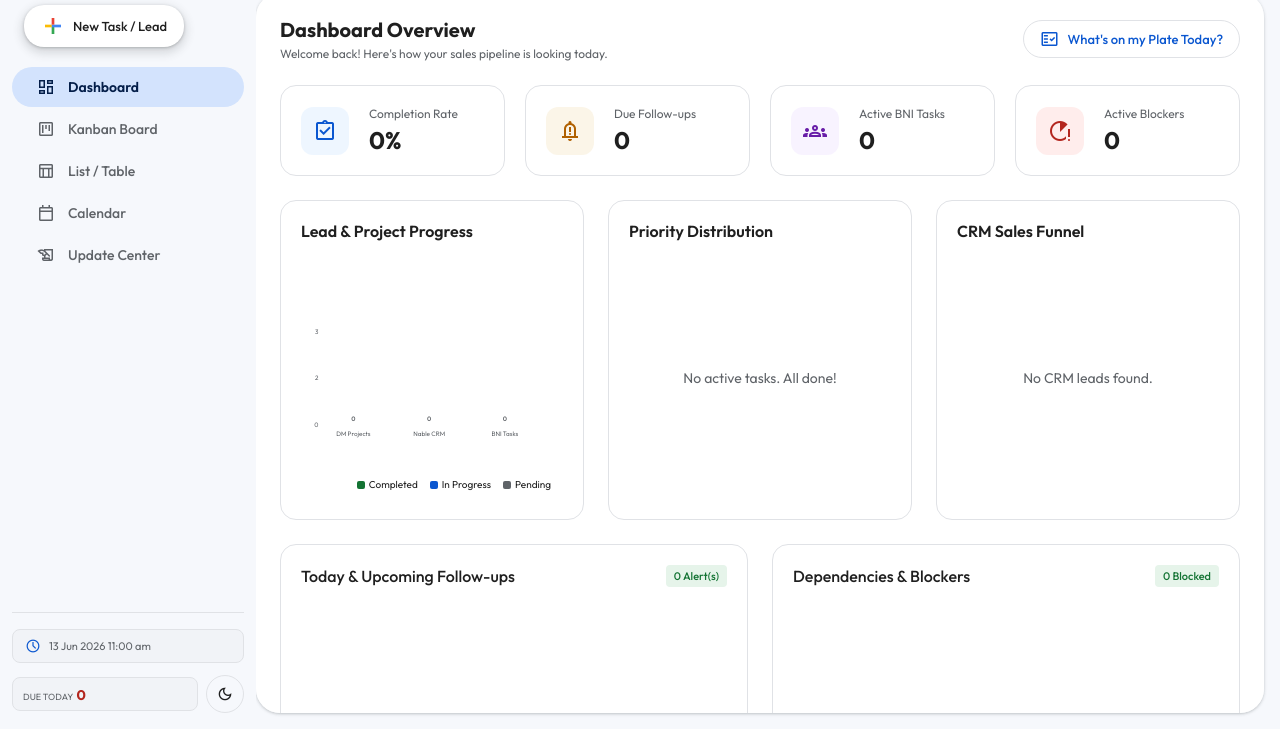
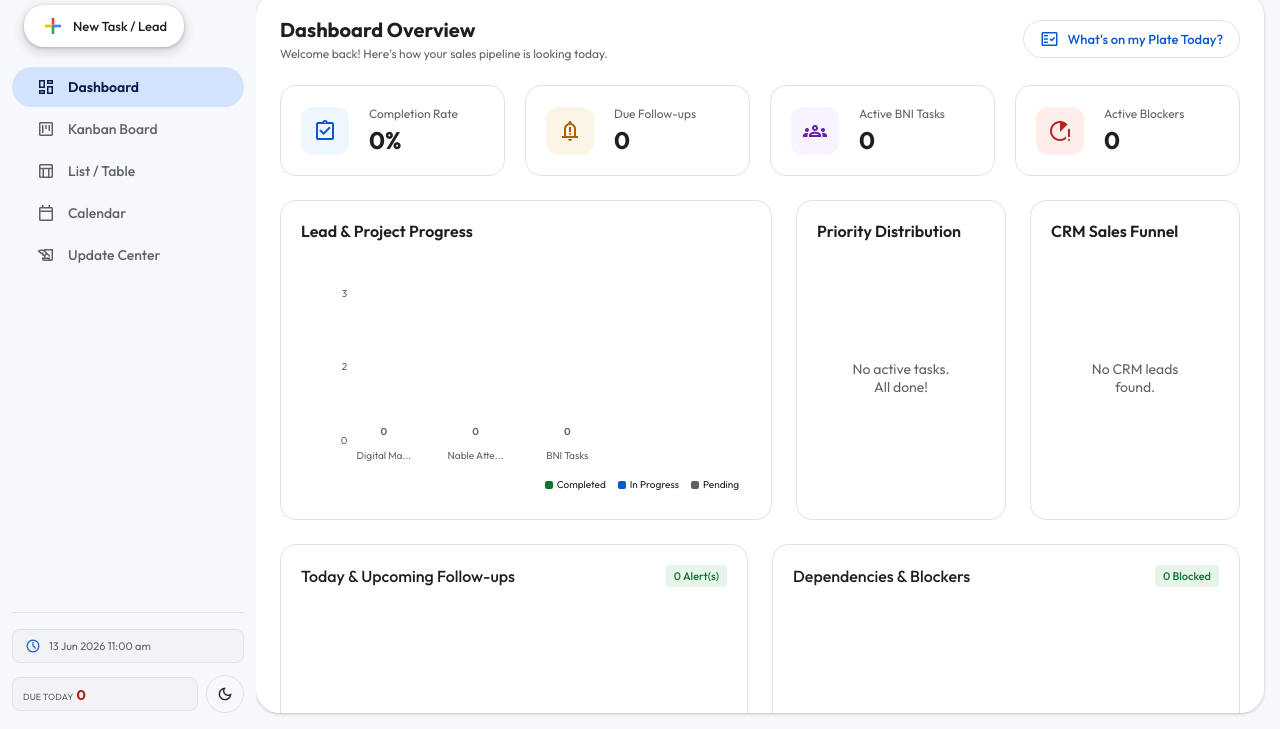
Before and after one commit to thiskshitij/sales-task-tracker, a website with bundled scripts: page index.html in a window 1280 px wide. Shown: the part 71-800 px from the top of the page. Built offline with nearby package versions, Linux system fonts and the light colour scheme; files whose address does not match are found by name.

Commit message:
feat: make progress chart dynamic by workspace, add horizontal scroll for 10+ projects

```diff
--- a/js/dashboard.js
+++ b/js/dashboard.js
@@ -94,47 +94,70 @@ function renderProgressChart() {
     if (!container) return;
 
     const tasks = store.getAllTasks();
+    const workspaces = store.getProjects();
 
-    // Group status counts by project area
-    const projects = {
-        'digital-marketing': { notStarted: 0, inProgress: 0, completed: 0 },
-        'nable-attendance': { notStarted: 0, inProgress: 0, completed: 0 },
-        'bni-tasks': { notStarted: 0, inProgress: 0, completed: 0 }
-    };
+    // Group status counts by workspace ID
+    const projectsData = {};
+    workspaces.forEach(w => {
+        projectsData[w.id] = {
+            name: w.name,
+            notStarted: 0,
+            inProgress: 0,
+            completed: 0
+        };
+    });
 
     tasks.forEach(t => {
-        const proj = store.getProjectById(t.projectType);
-        const template = proj ? proj.templateType : 'digital-marketing';
-        if (projects[template]) {
+        const projId = t.projectType;
+        if (projectsData[projId]) {
             if (t.status === 'completed') {
-                projects[template].completed++;
+                projectsData[projId].completed++;
             } else if (t.status === 'in-progress') {
-                projects[template].inProgress++;
+                projectsData[projId].inProgress++;
             } else {
-                projects[template].notStarted++;
+                projectsData[projId].notStarted++;
+            }
+        } else {
+            // Legacy/fallback project mapping
+            const fallbackProj = workspaces[0];
+            if (fallbackProj && projectsData[fallbackProj.id]) {
+                if (t.status === 'completed') {
+                    projectsData[fallbackProj.id].completed++;
+                } else if (t.status === 'in-progress') {
+                    projectsData[fallbackProj.id].inProgress++;
+                } else {
+                    projectsData[fallbackProj.id].notStarted++;
+                }
             }
         }
     });
 
-    // Generate responsive SVG Bar Chart
-    const categories = [
-        { key: 'digital-marketing', label: 'DM Projects' },
-        { key: 'nable-attendance', label: 'Nable CRM' },
-        { key: 'bni-tasks', label: 'BNI Tasks' }
-    ];
+    // If there are no workspaces, render a clean empty state
+    if (workspaces.length === 0) {
+        container.innerHTML = `
+            <div style="display: flex; flex-direction: column; align-items: center; justify-content: center; height: 100%; color: var(--text-muted); font-size: 13px; padding-bottom: 24px;">
+                <span class="material-symbols-outlined" style="font-size: 36px; margin-bottom: 8px;">analytics</span>
+                <span>No projects or tasks found</span>
+            </div>
+        `;
+        return;
+    }
 
     let barsHTML = '';
     const maxVal = Math.max(
-        ...categories.map(c => projects[c.key].notStarted + projects[c.key].inProgress + projects[c.key].completed),
+        ...workspaces.map(w => projectsData[w.id].notStarted + projectsData[w.id].inProgress + projectsData[w.id].completed),
         3 // Fallback min height scale
     );
 
-    categories.forEach((cat, index) => {
-        const stats = projects[cat.key];
+    // Calculate chart width dynamically. 80px per workspace + margins.
+    const chartWidth = Math.max(450, 60 + workspaces.length * 100);
+
+    workspaces.forEach((w, index) => {
+        const stats = projectsData[w.id];
         const total = stats.notStarted + stats.inProgress + stats.completed;
 
-        // Coordinates
-        const x = 70 + index * 130;
+        // Coordinates: starting at x=50, separated by 100px intervals
+        const x = 50 + index * 100;
         const scale = 160 / maxVal;
 
         // Heights
@@ -147,28 +170,34 @@ function renderProgressChart() {
         const yInProgress = yCompleted - hInProgress;
         const yNotStarted = yInProgress - hNotStarted;
 
+        // Truncate names to prevent chart overlap, show full name on hover via <title>
+        const displayName = w.name.length > 12 ? w.name.substring(0, 10) + '...' : w.name;
+
         barsHTML += `
             <!-- Grid Line -->
             <line class="chart-grid-line" x1="${x + 20}" y1="40" x2="${x + 20}" y2="200"></line>
 
             <!-- Stacked Bar Groups -->
-            ${stats.completed > 0 ? `<rect class="chart-bar" x="${x}" y="${yCompleted}" width="40" height="${hCompleted}" fill="var(--color-success)"></rect>` : ''}
-            ${stats.inProgress > 0 ? `<rect class="chart-bar" x="${x}" y="${yInProgress}" width="40" height="${hInProgress}" fill="var(--color-primary)"></rect>` : ''}
-            ${stats.notStarted > 0 ? `<rect class="chart-bar" x="${x}" y="${yNotStarted}" width="40" height="${hNotStarted}" fill="var(--text-muted)"></rect>` : ''}
+            <g style="cursor: pointer;">
+                <title>${w.name}: ${stats.completed} Completed, ${stats.inProgress} In Progress, ${stats.notStarted} Pending</title>
+                ${stats.completed > 0 ? `<rect class="chart-bar" x="${x}" y="${yCompleted}" width="40" height="${hCompleted}" fill="var(--color-success)" rx="2"></rect>` : ''}
+                ${stats.inProgress > 0 ? `<rect class="chart-bar" x="${x}" y="${yInProgress}" width="40" height="${hInProgress}" fill="var(--color-primary)" rx="2"></rect>` : ''}
+                ${stats.notStarted > 0 ? `<rect class="chart-bar" x="${x}" y="${yNotStarted}" width="40" height="${hNotStarted}" fill="var(--text-muted)" rx="2"></rect>` : ''}
+            </g>
 
             <!-- Axis label -->
-            <text class="chart-text" x="${x + 20}" y="220" text-anchor="middle">${cat.label}</text>
-            <text class="chart-text" x="${x + 20}" y="${yNotStarted - 6}" text-anchor="middle" font-weight="600" fill="var(--text-main)">${total}</text>
+            <text class="chart-text" x="${x + 20}" y="220" text-anchor="middle" font-size="10" fill="var(--text-muted)">${displayName}</text>
+            <text class="chart-text" x="${x + 20}" y="${yNotStarted - 6}" text-anchor="middle" font-weight="600" fill="var(--text-main)" font-size="11">${total}</text>
         `;
     });
 
     container.innerHTML = `
-        <svg class="svg-chart" viewBox="0 0 450 240">
+        <svg class="svg-chart" viewBox="0 0 ${chartWidth} 240" style="width: ${chartWidth}px; min-width: 100%;">
             <!-- Grid Lines Horizontal -->
-            <line class="chart-grid-line" x1="40" y1="40" x2="430" y2="40"></line>
-            <line class="chart-grid-line" x1="40" y1="93" x2="430" y2="93"></line>
-            <line class="chart-grid-line" x1="40" y1="146" x2="430" y2="146"></line>
-            <line class="chart-grid-line" x1="40" y1="200" x2="430" y2="200"></line>
+            <line class="chart-grid-line" x1="40" y1="40" x2="${chartWidth - 20}" y2="40"></line>
+            <line class="chart-grid-line" x1="40" y1="93" x2="${chartWidth - 20}" y2="93"></line>
+            <line class="chart-grid-line" x1="40" y1="146" x2="${chartWidth - 20}" y2="146"></line>
+            <line class="chart-grid-line" x1="40" y1="200" x2="${chartWidth - 20}" y2="200"></line>
 
             <!-- Y-Axis Scale Values -->
             <text class="chart-text" x="30" y="44" text-anchor="end">${maxVal}</text>
@@ -178,7 +207,7 @@ function renderProgressChart() {
             ${barsHTML}
 
             <!-- X-Axis Line -->
-            <line class="chart-axis" x1="40" y1="200" x2="430" y2="200"></line>
+            <line class="chart-axis" x1="40" y1="200" x2="${chartWidth - 20}" y2="200"></line>
         </svg>
 
         <!-- Interactive Chart Legends -->
--- a/style.css
+++ b/style.css
@@ -628,6 +628,13 @@ body.dark-theme .view-panel {
     overflow: hidden;
 }
 
+#progress-chart-container {
+    overflow-x: auto;
+    overflow-y: hidden;
+    display: block;
+    width: 100%;
+}
+
 /* SVG Chart styles */
 .svg-chart {
     width: 100%;
```
